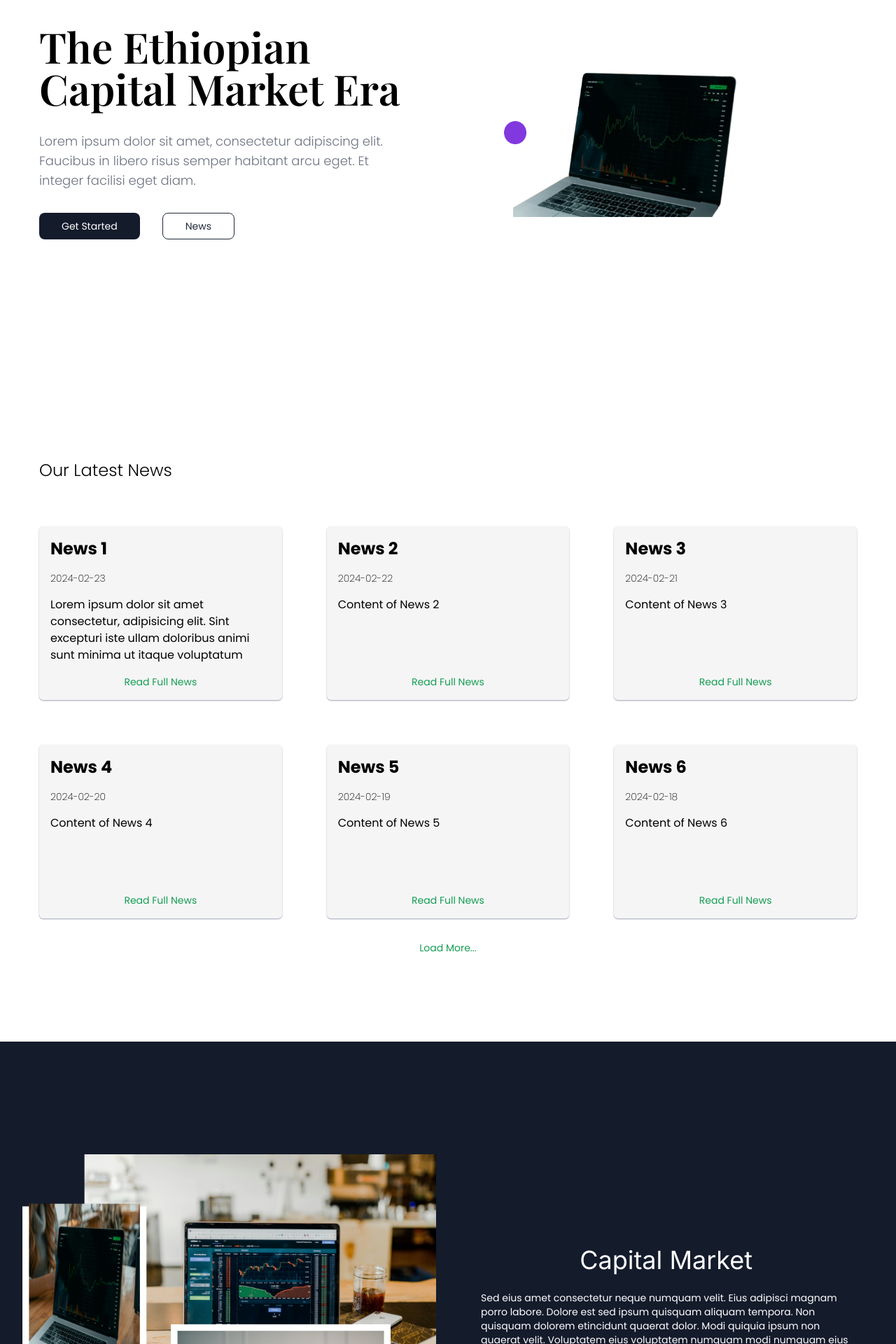
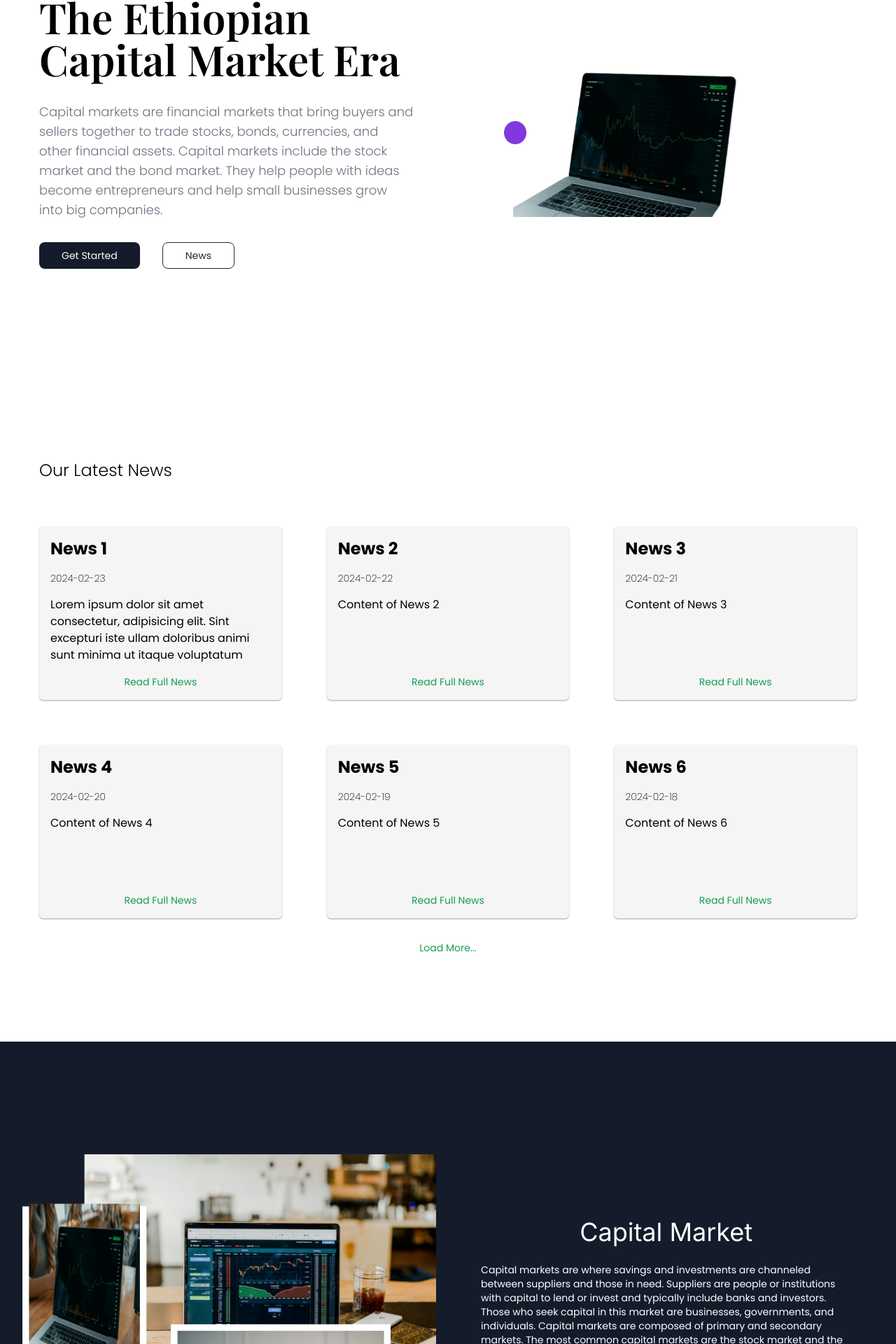
Before and after one commit to biniam55/Team-project-Capital-Market, a Next.js app: page / in a window 1280 px wide. Shown: the part 200-2120 px from the top of the page at 70% size. Built offline with nearby package versions, Linux system fonts and the light colour scheme; no server answers.

Commit message:
Adjusted some things on the Home page

```diff
--- a/components/about.tsx
+++ b/components/about.tsx
@@ -11,11 +11,12 @@ const About = () => {
       <div className="w-full md:w-1/2 text-white flex flex-col justify-center items-center px-8 gap-6">
         <h2 className="font-inter text-4xl">Capital Market</h2>
         <p className="text-sm">
-          Sed eius amet consectetur neque numquam velit. Eius adipisci magnam
-          porro labore. Dolore est sed ipsum quisquam aliquam tempora. Non
-          quisquam dolorem etincidunt quaerat dolor. Modi quiquia ipsum non
-          quaerat velit. Voluptatem eius voluptatem numquam modi numquam eius
-          sed. Numquam modi non numquam. Ipsum ut eius sit est magnam.
+          Capital markets are where savings and investments are channeled between suppliers and those in need.
+          Suppliers are people or institutions with capital to lend or invest and typically include banks and
+          investors. Those who seek capital in this market are businesses, governments, and individuals. Capital
+          markets are composed of primary and secondary markets. The most common capital markets are the stock
+          market and the bond market. They seek to improve transactional efficiencies by bringing suppliers together
+          with those seeking capital and providing a place where they can exchange securities.
         </p>
         <h3 className="font-bebas text-capital-green cursor-pointer text-lg">
           READ MORE
--- a/components/hero.tsx
+++ b/components/hero.tsx
@@ -16,8 +16,10 @@ const Hero = () => {
           The Ethiopian Capital Market Era
         </h1>
         <p className="w-full md:w-11/12 text-lg text-gray-500 font-light">
-          Lorem ipsum dolor sit amet, consectetur adipiscing elit. Faucibus in
-          libero risus semper habitant arcu eget. Et integer facilisi eget diam.
+          Capital markets are financial markets that bring buyers and sellers together
+          to trade stocks, bonds, currencies, and other financial assets. Capital markets
+          include the stock market and the bond market. They help people with ideas become
+          entrepreneurs and help small businesses grow into big companies.
         </p>
         <div className="flex flex-row gap-8">
           <button className={`${btnStyles} bg-capital-purple text-white`}>
--- a/components/navbar.tsx
+++ b/components/navbar.tsx
@@ -36,53 +36,46 @@ const Navbar = () => {
 
   return (
     <div
-      className={`w-full flex flex-row justify-between py-4 text-sm transition-all duration-200 px-8 ${
-        scrolled && "bg-capital-purple md:px-[4rem] px-10"
+      className={`w-full flex flex-row justify-between py-4 text-sm transition-all duration-200 px-8 ${scrolled && "bg-capital-purple md:px-[4rem] px-10"
         } ${isOpen ? "fixed top-0 left-0" : "sticky top-0"} transition-all z-50`}
     >
       <div className="w-full h-6">
         <Image src={Logo} alt="Capital Market" />
       </div>
       <div
-        className={`md:static md:min-h-fit md:w-auto md:bg-transparent absolute min-h-[60vh] bg-capital-purple left-0 ${
-          isOpen ? "top-0 left-0 text-white" : "top-[-1000%]"
+        className={`md:static md:min-h-fit md:w-auto md:bg-transparent absolute min-h-[60vh] bg-capital-purple left-0 ${isOpen ? "top-0 left-0 text-white" : "top-[-1000%]"
           } w-full flex items-center justify-center z-20 px-5 text-black transition-all`}
       >
         <ul className="flex nav-menu flex-col md:flex-row gap-8 justify-center items-center cursor-pointer h-[30vh] md:h-0">
           <li
-            className={`${
-              scrolled && "text-white"
+            className={`${scrolled && "text-white"
               } nav-item transition-all text-center after:bg-capital-purple`}
           >
-            Home
+            <Link href={"/"}>Home  </Link>
           </li>
           <li
-            className={`${
-              scrolled && "text-white"
+            className={`${scrolled && "text-white"
               } nav-item transition-all text-center after:bg-capital-purple`}
           >
             <Link href={"/education"}>Education   </Link>
           </li>
           <li
-            className={`${
-              scrolled && "text-white"
+            className={`${scrolled && "text-white"
               } nav-item transition-all text-center after:bg-capital-purple`}
           >
             News
           </li>
-          {!session?(
+          {!session ? (
             <>
               <li
-            className={`${
-              scrolled && "text-white"
+                className={`${scrolled && "text-white"
                   } nav-item transition-all text-center after:bg-capital-purple`}
               >
                 Profile
               </li>
 
               <li
-            className={` bg-white md:bg-capital-purple border border-transparent text-black  px-5 py-1.5 text-center rounded-sm hover:border-white md:hover:text-gray-800 md:hover:bg-transparent md:hover:border-capital-purple transition-all duration-300 ease-in-out cursor-pointer ${
-              scrolled
+                className={` bg-white md:bg-capital-purple border border-transparent text-black  px-5 py-1.5 text-center rounded-sm hover:border-white md:hover:text-gray-800 md:hover:bg-transparent md:hover:border-capital-purple transition-all duration-300 ease-in-out cursor-pointer ${scrolled
                     ? "md:bg-capital-white md:text-capital-purple"
                     : "md:text-white"
                   }`}
@@ -90,7 +83,7 @@ const Navbar = () => {
                 <Link href={"/login"}>Login</Link>
               </li>
             </>
-          ) :(
+          ) : (
             <>
               {session.user?.email}
               <li>
@@ -115,8 +108,7 @@ const Navbar = () => {
       >
         {!isOpen ? (
           <IoMdMenu
-            className={`${
-              scrolled ? "text-capital-white" : "text-capital-purple"
+            className={`${scrolled ? "text-capital-white" : "text-capital-purple"
               } transition-all`}
             size={30}
           />
```
Lines whose indentation alone changed are shown as unchanged.
